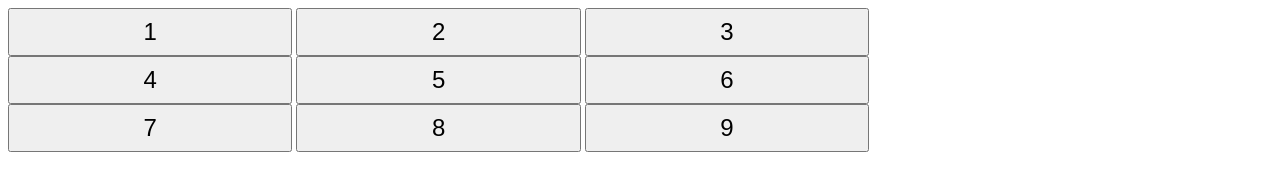
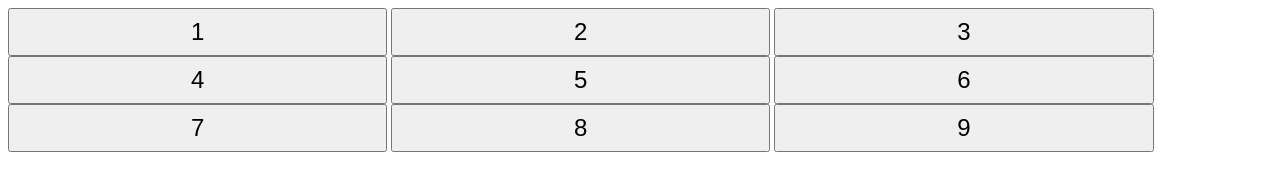
Before and after one commit to feyzakeless/5e-basma, a plain HTML site: page index.html in a window 1280 px wide. Drawn offline with Linux system fonts and the light colour scheme.

Commit message:
Replaced class with id

```diff
--- a/css/buttonsGrid.css
+++ b/css/buttonsGrid.css
@@ -1,4 +1,4 @@
-.btnContainer {
+#btns {
     width: 75%;
 }
 .btnContainer  .button {
```
